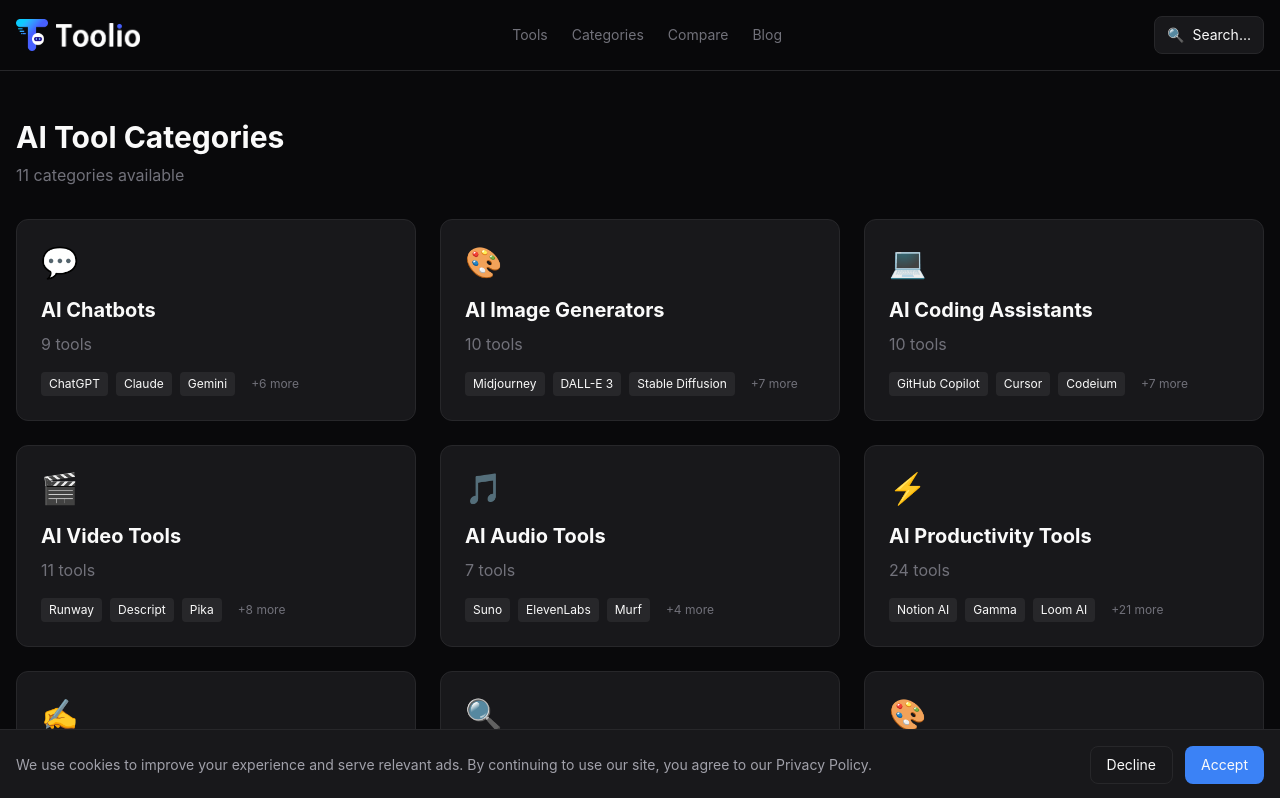
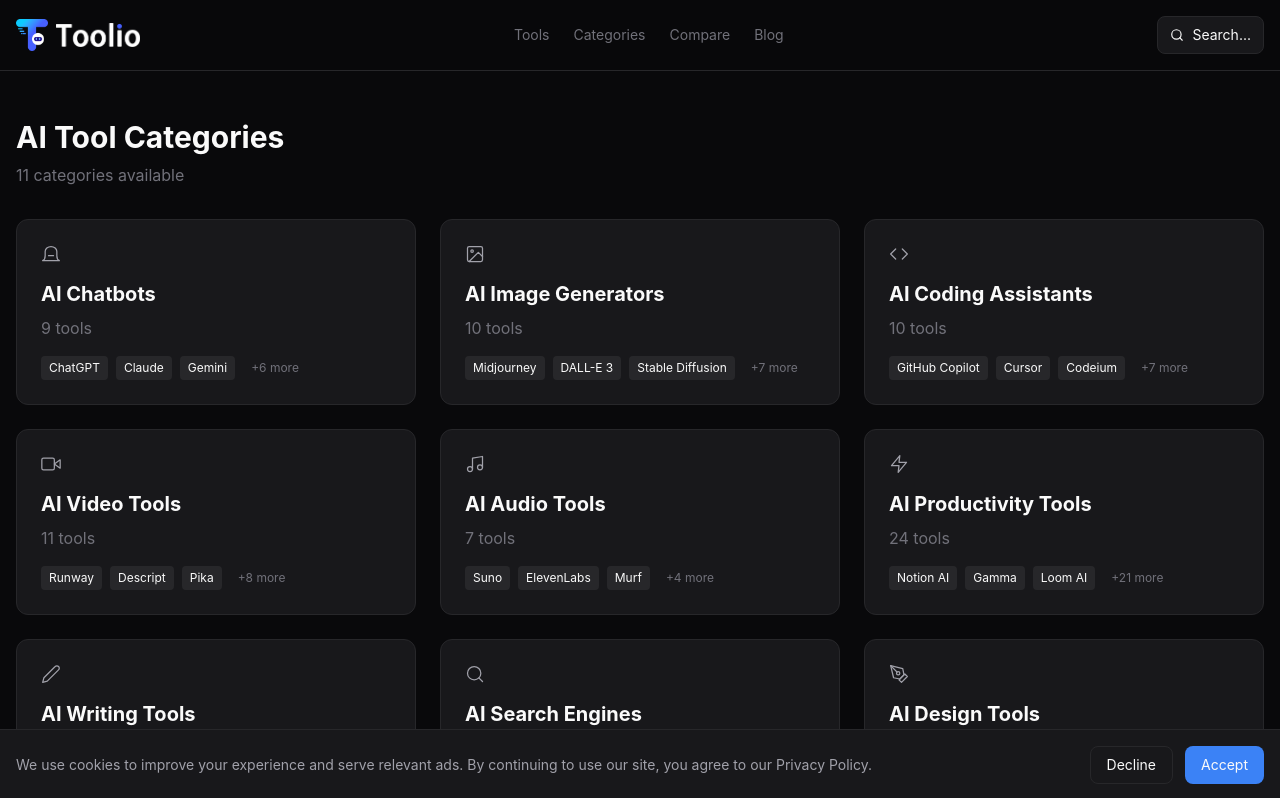
Before and after one commit to cjytg/ai-tools-directory, a Next.js app: page /categories in a window 1280 px wide. Shown: the top 798 px of the page. Built offline with nearby package versions, Linux system fonts and the light colour scheme.

Commit message:
Replace emoji icons with modern SVG icons

```diff
--- a/src/app/categories/page.tsx
+++ b/src/app/categories/page.tsx
@@ -1,6 +1,7 @@
 import { getCategories, getToolsByCategory, getAllTools } from "@/lib/tools";
 import { CATEGORIES } from "@/types";
 import Link from "next/link";
+import Icon from "@/components/Icon";
 
 export const metadata = {
   title: "AI Tool Categories - Toolio",
@@ -25,18 +26,8 @@
               href={`/categories/${cat}`}
               className="p-6 bg-[#18181b] border border-[#27272a] rounded-xl hover:border-[#3b82f6] transition"
             >
-              <div className="text-3xl mb-4">
-                {cat === "chatbot" && "💬"}
-                {cat === "image" && "🎨"}
-                {cat === "coding" && "💻"}
-                {cat === "writing" && "✍️"}
-                {cat === "video" && "🎬"}
-                {cat === "audio" && "🎵"}
-                {cat === "design" && "🎨"}
-                {cat === "productivity" && "⚡"}
-                {cat === "marketing" && "📈"}
-                {cat === "search" && "🔍"}
-                {cat === "translation" && "🌐"}
+              <div className="mb-4 text-[#a1a1aa]">
+                <Icon name={cat} size="lg" />
               </div>
               <h2 className="text-xl font-bold mb-2">{CATEGORIES[cat] || cat}</h2>
               <p className="text-[#71717a] mb-4">{tools.length} tools</p>
--- a/src/app/layout.tsx
+++ b/src/app/layout.tsx
@@ -71,7 +71,10 @@
                 href="/search"
                 className="px-3 py-2 bg-[#18181b] border border-[#27272a] rounded-lg text-sm text-[#71717a] hover:border-[#3b82f6] transition flex items-center gap-2"
               >
-                <span>🔍</span>
+                <svg width="14" height="14" viewBox="0 0 24 24" fill="none" stroke="currentColor" strokeWidth="2" strokeLinecap="round" strokeLinejoin="round">
+                  <circle cx="11" cy="11" r="8"/>
+                  <line x1="21" y1="21" x2="16.65" y2="16.65"/>
+                </svg>
                 <span className="hidden sm:inline">Search...</span>
               </Link>
             </div>
--- a/src/app/page.tsx
+++ b/src/app/page.tsx
@@ -2,6 +2,7 @@
 import { getAllPosts } from "@/lib/blog";
 import { CATEGORIES } from "@/types";
 import Link from "next/link";
+import Icon from "@/components/Icon";
 
 export default function Home() {
   const tools = getAllTools();
@@ -64,7 +65,7 @@
               <p className="text-sm text-[#71717a] mt-1">Our highest-rated AI tools based on real testing</p>
             </div>
             <Link href="/tools" className="text-[#3b82f6] text-sm hover:underline">
-              View all →
+              View all &rarr;
             </Link>
           </div>
           <div className="grid grid-cols-1 md:grid-cols-2 lg:grid-cols-3 gap-4">
@@ -94,7 +95,7 @@
                     {tool.price}
                   </span>
                   <span className="text-sm text-[#3b82f6] font-medium">
-                    ★ {tool.rating}
+                    &starf; {tool.rating}
                   </span>
                 </div>
               </Link>
@@ -119,18 +120,8 @@
                   href={`/categories/${cat}`}
                   className="group p-5 bg-[#18181b] border border-[#27272a] rounded-xl hover:border-[#3b82f6] transition-all hover:shadow-lg hover:shadow-blue-500/5"
                 >
-                  <div className="text-2xl mb-3">
-                    {cat === "chatbot" && "💬"}
-                    {cat === "image" && "🎨"}
-                    {cat === "coding" && "💻"}
-                    {cat === "writing" && "✍️"}
-                    {cat === "video" && "🎬"}
-                    {cat === "audio" && "🎵"}
-                    {cat === "design" && "🎯"}
-                    {cat === "productivity" && "⚡"}
-                    {cat === "marketing" && "📈"}
-                    {cat === "search" && "🔍"}
-                    {cat === "translation" && "🌐"}
+                  <div className="mb-3 text-[#a1a1aa]">
+                    <Icon name={cat} size="lg" />
                   </div>
                   <div className="font-semibold mb-1 group-hover:text-[#3b82f6] transition-colors">
                     {CATEGORIES[cat] || cat}
@@ -152,7 +143,7 @@
               <p className="text-sm text-[#71717a] mt-1">In-depth analysis to help you choose</p>
             </div>
             <Link href="/blog" className="text-[#3b82f6] text-sm hover:underline">
-              View all →
+              View all &rarr;
             </Link>
           </div>
           <div className="grid grid-cols-1 md:grid-cols-2 lg:grid-cols-3 gap-4">
@@ -193,7 +184,7 @@
             />
             <button
               type="submit"
-              className="px-6 py-3 bg-[#3b82f6] hover:bg-[#2563eb] rounded-lg font-medium transition"
+              className="px-6 py-3 bg-[#3b82f6] hover:bg-[#2563eb] text-white rounded-lg font-medium transition"
             >
               Subscribe
             </button>
--- a/src/app/search/page.tsx
+++ b/src/app/search/page.tsx
@@ -40,7 +40,12 @@
           className="w-full px-4 py-3 bg-[#18181b] border border-[#27272a] rounded-lg text-white placeholder-[#71717a] focus:outline-none focus:border-[#3b82f6] pl-12"
           autoFocus
         />
-        <span className="absolute left-4 top-3.5 text-[#71717a] text-lg">🔍</span>
+          <span className="absolute left-4 top-3.5 text-[#71717a]">
+            <svg width="18" height="18" viewBox="0 0 24 24" fill="none" stroke="currentColor" strokeWidth="2" strokeLinecap="round" strokeLinejoin="round">
+              <circle cx="11" cy="11" r="8"/>
+              <line x1="21" y1="21" x2="16.65" y2="16.65"/>
+            </svg>
+          </span>
       </div>
 
       {query.length < 2 && (
--- a/src/app/tools/page.tsx
+++ b/src/app/tools/page.tsx
@@ -103,7 +103,12 @@
             onChange={(e) => setSearch(e.target.value)}
             className="w-full px-4 py-2.5 bg-[#18181b] border border-[#27272a] rounded-lg text-sm focus:outline-none focus:border-[#3b82f6] pl-10"
           />
-          <span className="absolute left-3 top-2.5 text-[#71717a]">🔍</span>
+          <span className="absolute left-3 top-2.5 text-[#71717a]">
+            <svg width="16" height="16" viewBox="0 0 24 24" fill="none" stroke="currentColor" strokeWidth="2" strokeLinecap="round" strokeLinejoin="round">
+              <circle cx="11" cy="11" r="8"/>
+              <line x1="21" y1="21" x2="16.65" y2="16.65"/>
+            </svg>
+          </span>
         </div>
 
         <select
--- /dev/null
+++ b/src/components/Icon.tsx
@@ -0,0 +1,97 @@
+import type React from "react";
+
+const ICONS: Record<string, React.ReactNode> = {
+  chatbot: (
+    <svg width="20" height="20" viewBox="0 0 24 24" fill="none" stroke="currentColor" strokeWidth="1.5" strokeLinecap="round" strokeLinejoin="round">
+      <path d="M12 3c-4 0-7 3-7 6v5c0 3-1 5-3 6h20c-2-1-3-3-3-6v-5c0-3-3-6-7-6z"/>
+      <path d="M9 14h6"/>
+    </svg>
+  ),
+  image: (
+    <svg width="20" height="20" viewBox="0 0 24 24" fill="none" stroke="currentColor" strokeWidth="1.5" strokeLinecap="round" strokeLinejoin="round">
+      <rect x="3" y="3" width="18" height="18" rx="2"/>
+      <circle cx="8.5" cy="8.5" r="1.5"/>
+      <path d="M21 15l-5-5L5 21"/>
+    </svg>
+  ),
+  coding: (
+    <svg width="20" height="20" viewBox="0 0 24 24" fill="none" stroke="currentColor" strokeWidth="1.5" strokeLinecap="round" strokeLinejoin="round">
+      <polyline points="16 18 22 12 16 6"/>
+      <polyline points="8 6 2 12 8 18"/>
+    </svg>
+  ),
+  writing: (
+    <svg width="20" height="20" viewBox="0 0 24 24" fill="none" stroke="currentColor" strokeWidth="1.5" strokeLinecap="round" strokeLinejoin="round">
+      <path d="M17 3a2.83 2.83 0 1 1 4 4L7.5 20.5 2 22l1.5-5.5L17 3z"/>
+    </svg>
+  ),
+  video: (
+    <svg width="20" height="20" viewBox="0 0 24 24" fill="none" stroke="currentColor" strokeWidth="1.5" strokeLinecap="round" strokeLinejoin="round">
+      <polygon points="23 7 16 12 23 17 23 7"/>
+      <rect x="1" y="5" width="15" height="14" rx="2"/>
+    </svg>
+  ),
+  audio: (
+    <svg width="20" height="20" viewBox="0 0 24 24" fill="none" stroke="currentColor" strokeWidth="1.5" strokeLinecap="round" strokeLinejoin="round">
+      <path d="M9 18V5l12-2v13"/>
+      <circle cx="6" cy="18" r="3"/>
+      <circle cx="18" cy="16" r="3"/>
+    </svg>
+  ),
+  design: (
+    <svg width="20" height="20" viewBox="0 0 24 24" fill="none" stroke="currentColor" strokeWidth="1.5" strokeLinecap="round" strokeLinejoin="round">
+      <path d="M12 19l7-7 3 3-7 7-3-3z"/>
+      <path d="M18 13l-1.5-7.5L2 2l3.5 14.5L13 18l5-5z"/>
+      <path d="M2 2l7.586 7.586"/>
+      <circle cx="11" cy="11" r="2"/>
+    </svg>
+  ),
+  productivity: (
+    <svg width="20" height="20" viewBox="0 0 24 24" fill="none" stroke="currentColor" strokeWidth="1.5" strokeLinecap="round" strokeLinejoin="round">
+      <polygon points="13 2 3 14 12 14 11 22 21 10 12 10 13 2"/>
+    </svg>
+  ),
+  marketing: (
+    <svg width="20" height="20" viewBox="0 0 24 24" fill="none" stroke="currentColor" strokeWidth="1.5" strokeLinecap="round" strokeLinejoin="round">
+      <polyline points="22 12 18 12 15 21 9 3 6 12 2 12"/>
+    </svg>
+  ),
+  search: (
+    <svg width="20" height="20" viewBox="0 0 24 24" fill="none" stroke="currentColor" strokeWidth="1.5" strokeLinecap="round" strokeLinejoin="round">
+      <circle cx="11" cy="11" r="8"/>
+      <line x1="21" y1="21" x2="16.65" y2="16.65"/>
+    </svg>
+  ),
+  translation: (
+    <svg width="20" height="20" viewBox="0 0 24 24" fill="none" stroke="currentColor" strokeWidth="1.5" strokeLinecap="round" strokeLinejoin="round">
+      <path d="M5 8l6 6"/>
+      <path d="M4 14l6-6 2-3"/>
+      <path d="M2 5h12"/>
+      <path d="M7 2h1"/>
+      <path d="M22 22l-5-10-5 10"/>
+      <path d="M14 18h6"/>
+    </svg>
+  ),
+};
+
+interface IconProps {
+  name: string;
+  size?: "sm" | "md" | "lg";
+  className?: string;
+}
+
+export default function Icon({ name, size = "md", className = "" }: IconProps) {
+  const sizeClasses = {
+    sm: "w-4 h-4",
+    md: "w-5 h-5",
+    lg: "w-6 h-6",
+  };
+
+  const icon = ICONS[name] || ICONS.search;
+
+  return (
+    <span className={`${sizeClasses[size]} text-[#a1a1aa] ${className}`}>
+      {icon}
+    </span>
+  );
+}
```
